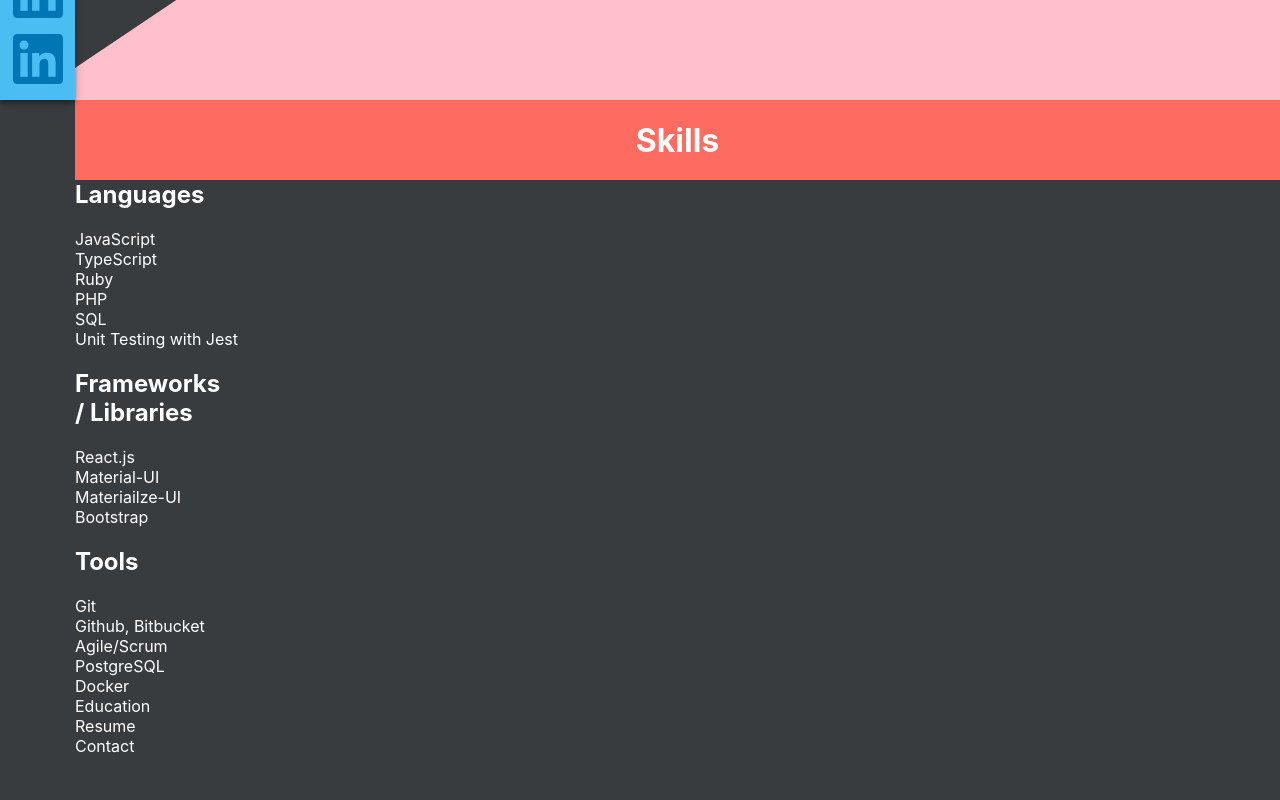
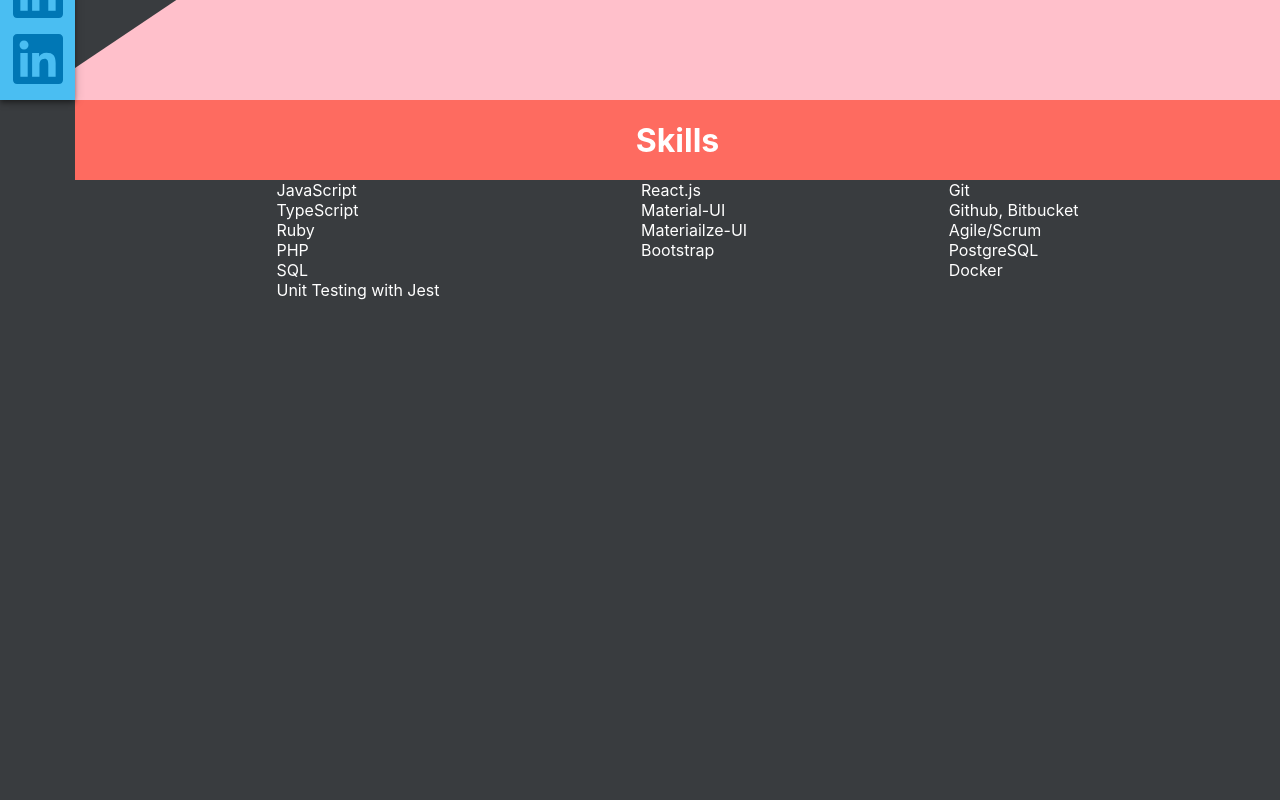
Before and after one commit to ShandelleLeigh/September, a React (Create React App) app: page / in a window 1280 px wide. Shown: the part 700-1500 px from the top of the page. Before the commit the page ends 1456 px from the top, so only its background shows below. Built offline with nearby package versions, Linux system fonts and the light colour scheme.

Commit message:
Format skills page

```diff
--- a/src/App.js
+++ b/src/App.js
@@ -7,26 +7,21 @@ import Education from './Pages/Education';
 import Resume from './Pages/Resume';
 import Contact from './Pages/Contact';
 
-
 const styles = {
-  spacer: {
-    // marginLeft: '75px',
-    // width: '100%',
+  pageContainer: {
     gridColumn: '2 / -1 ',
   },
   app: {
     display: 'grid',
     gridTemplateColumns: '75px auto',
-
   },
 }
-
 
 function App() {
   return (
     <span className="App" style={styles.app}>
       <Socials/>
-      <div className="Pages" style={styles.spacer} >
+      <div className="Pages" style={styles.pageContainer} >
         <Intro className="Intro"/>
         <Skills className="Skills"/>
         <Education/>
--- a/src/Pages/Skills.js
+++ b/src/Pages/Skills.js
@@ -3,22 +3,29 @@ import './styles.css';
 import SectionHeader from '../components/SectionHeader';
 
 const styles = {
-  skillsPage: {
-      // display: 'grid',
-      // gridTemplateColumns: 'col col col'
-      width: '100%',
+  colContainer:{
+    height: '100%',
+    width: '100%',
+    display: 'grid',
+    grid: '12% 25% 25% 25% 12%',
   },
-  treColumn: {
-    // gridArea: 'col'
-  }
+  col1: {
+    gridColumn: '2/3'
+  },
+  col2: {
+    gridColumn: '3/4'
+  },
+  col3: {
+    gridColumn: '4/5'
+  },
 }
 
 const Skills = () => {
   return (
-    <Fragment style={styles.skillsPage}>
-      < SectionHeader headerText={'Skills'} color={'pink'} />
-        <div style={styles.treColumn}>
-          <h2>Languages</h2>
+    <Fragment>
+      <SectionHeader headerText={'Skills'} color={'pink'} />
+      <div style={styles.colContainer}>
+        <div style={styles.col1}>
           <div>JavaScript</div>
           <div>TypeScript</div>
           <div>Ruby</div>
@@ -26,21 +33,20 @@ const Skills = () => {
           <div>SQL</div>
           <div>Unit Testing with Jest</div>
         </div>
-        <div style={styles.treColumn}>
-          <h2>Frameworks<br/>/ Libraries</h2>
+        <div style={styles.col2}>
           <div>React.js</div>
           <div>Material-UI</div>
           <div>Materiailze-UI</div>
           <div>Bootstrap</div>
         </div>
-        <div style={styles.treColumn}>
-          <h2>Tools</h2>
+        <div style={styles.col3}>
           <div>Git</div>
           <div>Github, Bitbucket</div>
           <div>Agile/Scrum</div>
           <div>PostgreSQL</div>
           <div>Docker</div>
         </div>
+      </div>
     </Fragment>
   )
 }
```
